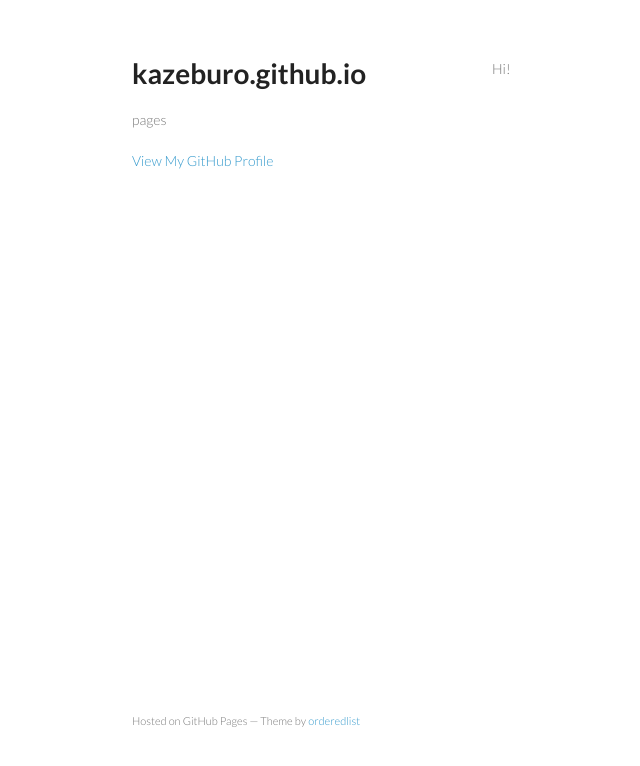
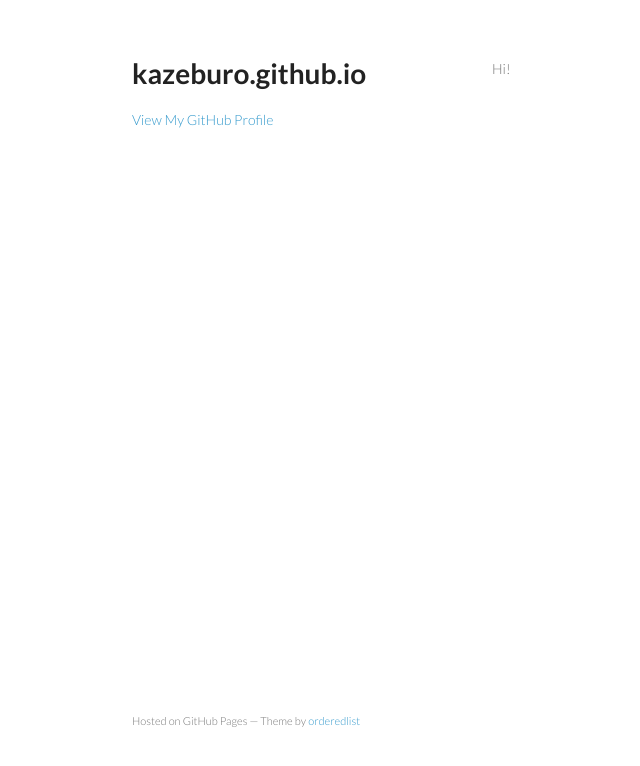
Before and after one commit to kazeburo/kazeburo.github.io, a plain HTML site: page index.html in a window 1280 px wide. Shown: the whole page, without its empty margins (78-718 px from the left). Drawn offline with Linux system fonts and the light colour scheme.

Commit message:
Update index.html

```diff
--- a/index.html
+++ b/index.html
@@ -16,8 +16,6 @@
     <div class="wrapper">
       <header>
         <h1>kazeburo.github.io</h1>
-        <p>pages</p>
-
 
         <p class="view"><a href="https://github.com/kazeburo">View My GitHub Profile</a></p>
 
```
